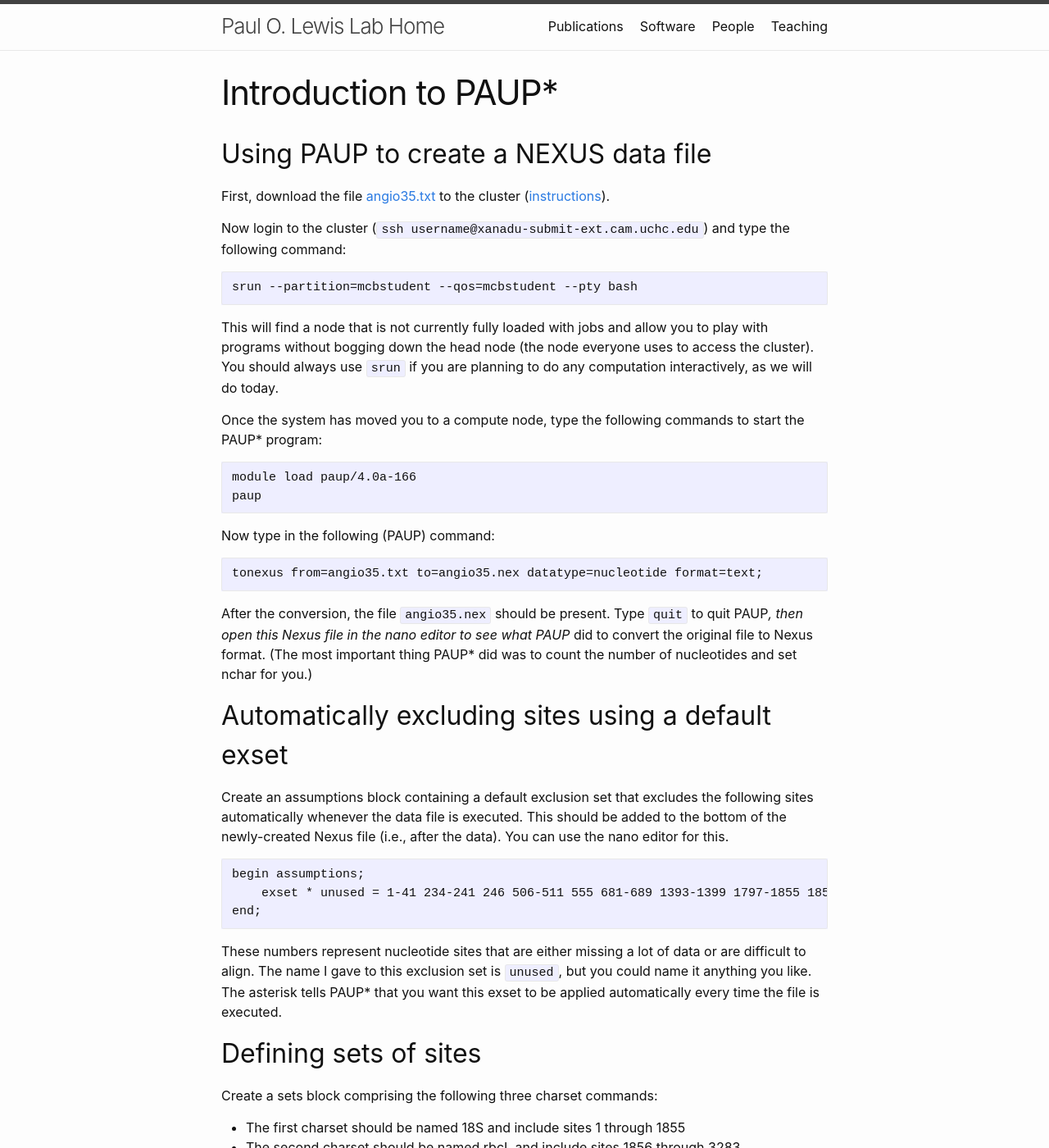
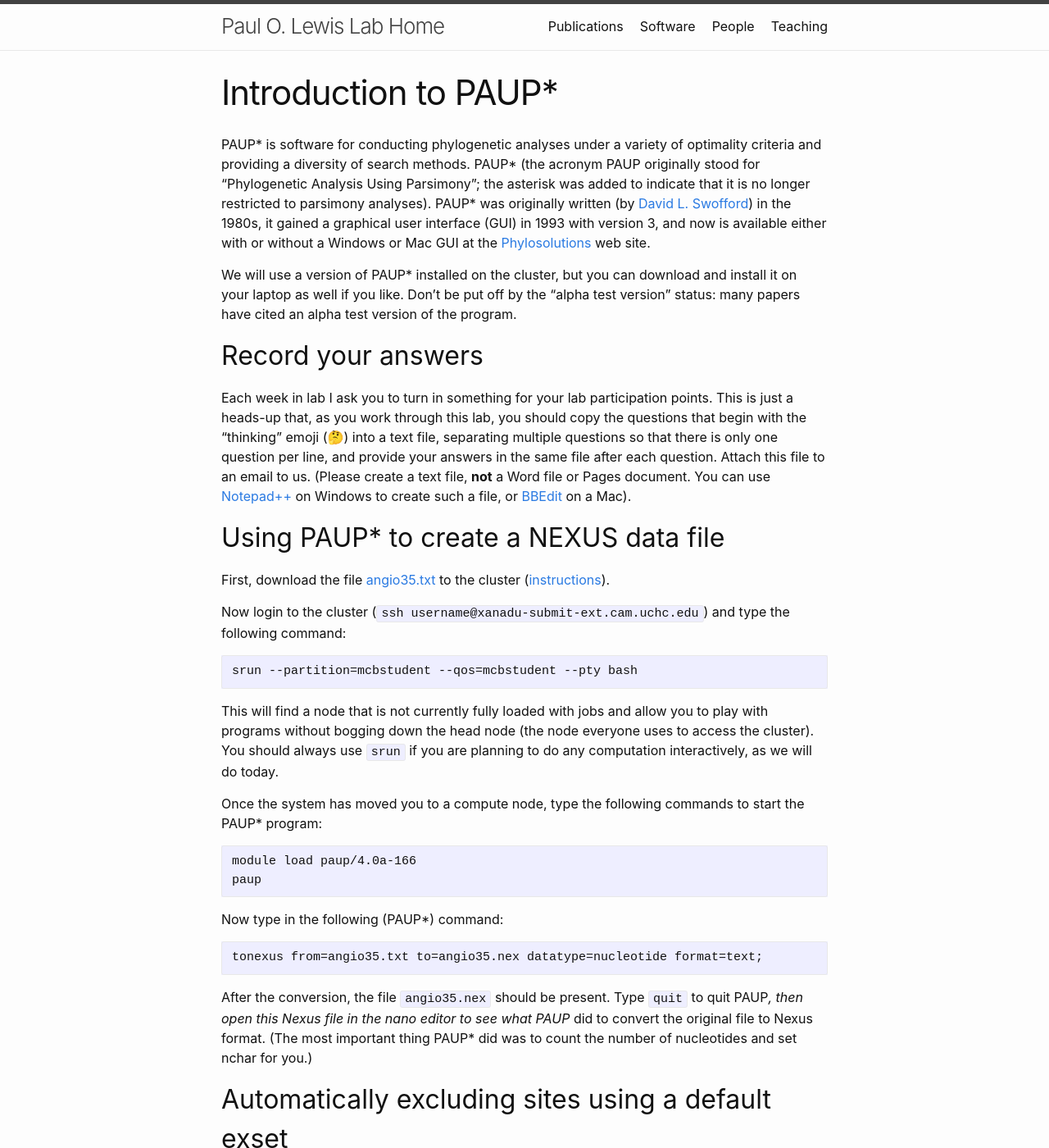
Before and after one commit to plewis/plewis.github.io, a Jekyll site: the page built from phylogenetics/paup.md, in a window 1280 px wide and 1400 px high. Shown: the whole window at 82% size. Built offline with Jekyll 4.4.1, drawn with Linux system fonts in a browser that asks for light colours; emoji names are drawn with the system emoji font; some of the changed text lies outside the part shown.

Commit message:
updated intro to paup lab

```diff
--- a/phylogenetics/paup.md
+++ b/phylogenetics/paup.md
@@ -3,7 +3,15 @@ layout: page
 title: Introduction to PAUP*
 permalink: /paup/
 ---
-##  Using PAUP to create a NEXUS data file
+PAUP* is software for conducting phylogenetic analyses under a variety of optimality criteria and providing a diversity of search methods. PAUP* (the acronym PAUP originally stood for "Phylogenetic Analysis Using Parsimony"; the asterisk was added to indicate that it is no longer restricted to parsimony analyses). PAUP* was originally written (by [David L. Swofford](https://scholar.google.com/citations?user=H1jbCPkAAAAJ&hl=en)) in the 1980s, it gained a graphical user interface (GUI) in 1993 with version 3, and now is available either with or without a Windows or Mac GUI at the [Phylosolutions](https://paup.phylosolutions.com) web site.
+
+We will use a version of PAUP* installed on the cluster, but you can download and install it on your laptop as well if you like. Don't be put off by the "alpha test version" status: many papers have cited an alpha test version of the program.
+
+##  Record your answers
+
+Each week in lab I ask you to turn in something for your lab participation points. This is just a heads-up that, as you work through this lab, you should copy the questions that begin with the "thinking" emoji (:thinking:) into a text file, separating multiple questions so that there is only one question per line, and provide your answers in the same file after each question. Attach this file to an email to us. (Please create a text file, **not** a Word file or Pages document. You can use [Notepad++](https://notepad-plus-plus.org/downloads/) on Windows to create such a file, or [BBEdit](https://www.barebones.com/products/bbedit/) on a Mac).
+
+##  Using PAUP* to create a NEXUS data file
 
 First, download the file [angio35.txt](https://hydrodictyon.eeb.uconn.edu/people/plewis/courses/phylogenetics/data/angio35.txt) to the cluster ([instructions](/xanadu/#downloading-files-to-the-cluster)).
 
@@ -18,7 +26,7 @@ Once the system has moved you to a compute node, type the following commands to
     module load paup/4.0a-166
     paup
 
-Now type in the following (PAUP) command:
+Now type in the following (PAUP*) command:
 
     tonexus from=angio35.txt to=angio35.nex datatype=nucleotide format=text;
 
@@ -42,7 +50,7 @@ Create a sets block comprising the following three charset commands:
 * The third charset should be named atpB and include sites 3284 through 4811
 This block should be placed after the assumptions block. Look at the [description of the sets block](/nexus/#sets-block) and try to do this part on your own.
 
-After saving the file in nano, start paup specifying the data file name on the command line:
+After saving the file in nano, start PAUP*, specifying the data file name on the command line:
 
     paup angio35.nex
 
@@ -135,4 +143,4 @@ That's all for today. The only thing left to do is to close the log file you ope
     log stop;
     quit;
 
-You can use `Ctrl-d` (or type `exit`) to quit your session on the cluster.
+You can use `Ctrl-d` (or type `exit`) to quit your session on the cluster. Don't forget to send in your answers to the questions posed.
```
Also changed, not shown: phylogenetics/phylogenetics2022.md (+1 -1 lines), 1 other file.
